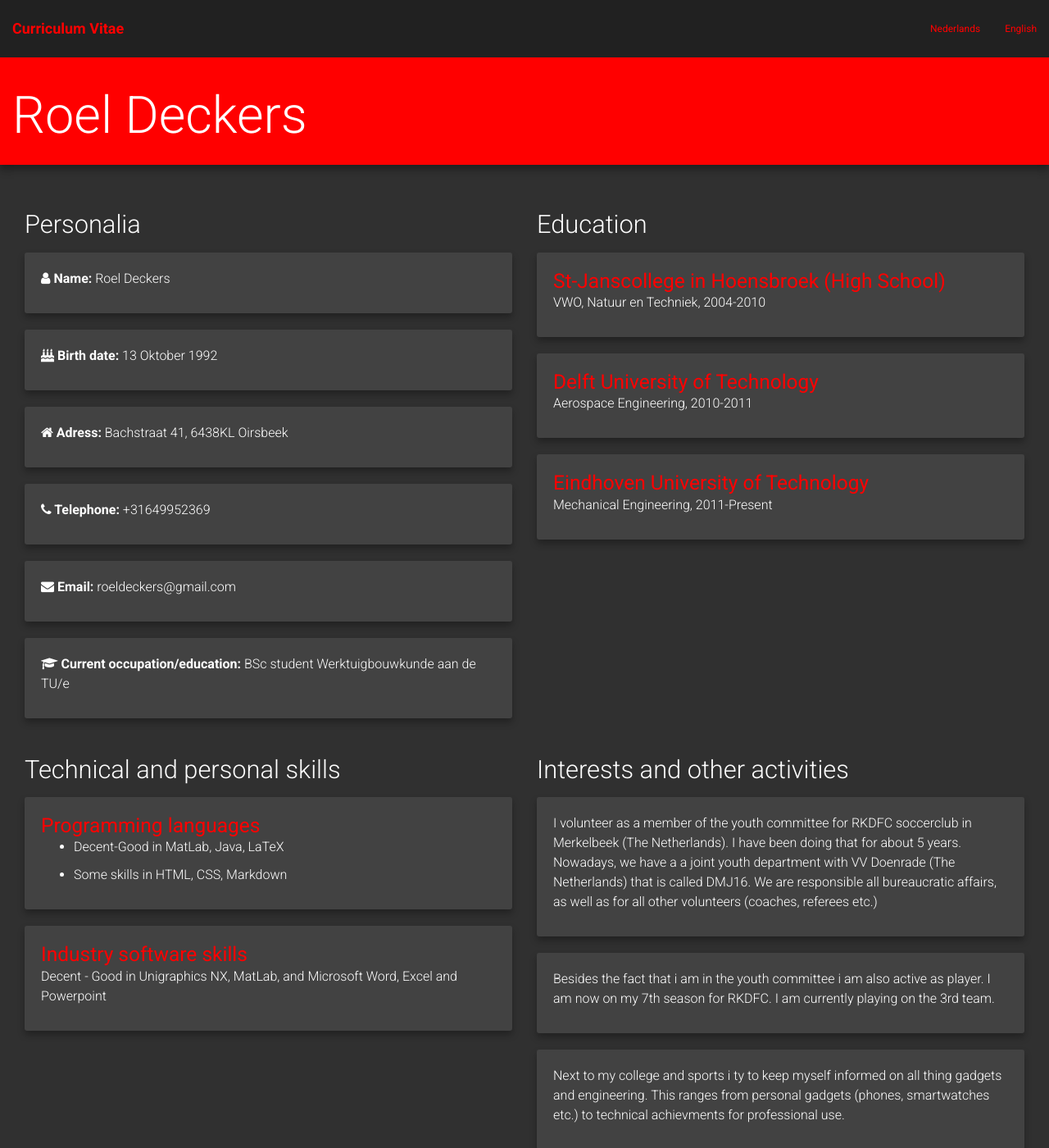
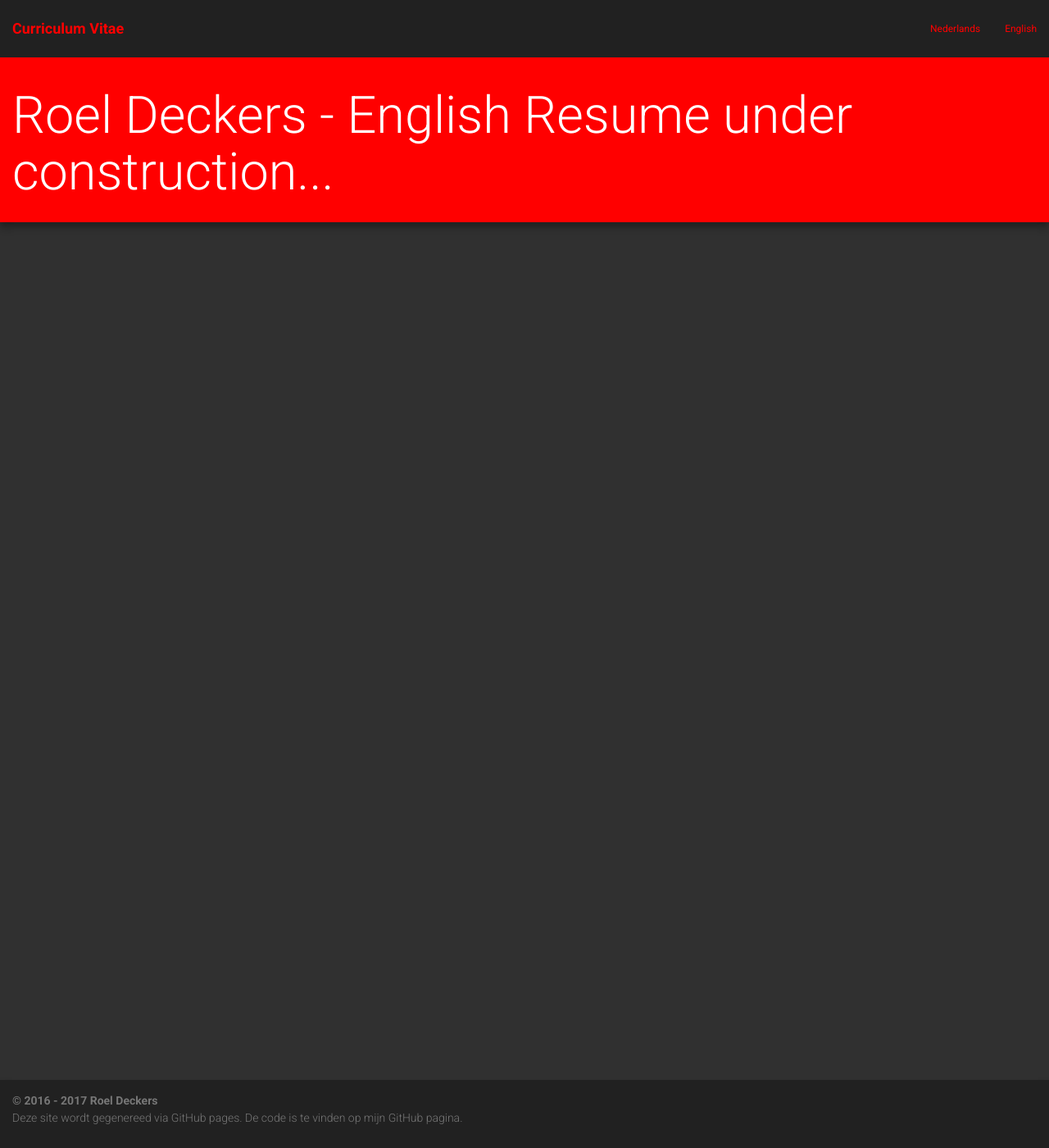
Before and after one commit to RoelD/CurriculumVitae, a Jekyll site: the page built from englishCV.html, in a window 1280 px wide and 1400 px high. Shown: the whole window at 82% size. Built offline with Jekyll 4.4.1, drawn with Linux system fonts in a browser that asks for light colours; nearby versions of some CDN libraries.

Commit message:
Engels: Laat even zitten tot nederlands af is

```diff
--- a/englishCV.html
+++ b/englishCV.html
@@ -4,107 +4,6 @@ layout: default
 
 <div class="jumbotron">
   <div class="container-fluid">
-    <h1>Roel Deckers</h1>
+    <h1>Roel Deckers - English Resume under construction...</h1>
   </div>
 </div>
-
-<div class="container-fluid">
-  <div class="col-sm-6">
-    <h2>Personalia</h2>
-    <div class="card">
-      <div class="card-content-1">
-        <p><b><i class="fa fa-user" aria-hidden="true"></i>  Name:</b> Roel Deckers</p>
-      </div>
-    </div>
-    <div class="card">
-      <div class="card-content-1">
-        <p><b><i class="fa fa-birthday-cake" aria-hidden="true"></i>  Birth date:</b> 13 Oktober 1992</p>
-      </div>
-    </div>
-    <div class="card">
-      <div class="card-content-1">
-        <p><b><i class="fa fa-home" aria-hidden="true"></i>  Adress:</b> Bachstraat 41, 6438KL Oirsbeek</p>
-      </div>
-    </div>
-    <div class="card">
-      <div class="card-content-1">
-        <p><b><i class="fa fa-phone" aria-hidden="true"></i>  Telephone:</b> +31649952369</p>
-      </div>
-    </div>
-    <div class="card">
-      <div class="card-content-1">
-        <p><b><i class="fa fa-envelope" aria-hidden="true"></i>  Email:</b> roeldeckers@gmail.com</p>
-      </div>
-    </div>
-    <div class="card">
-      <div class="card-content-1">
-        <p><b><i class="fa fa-graduation-cap" aria-hidden="true"></i>  Current occupation/education:</b> BSc student Werktuigbouwkunde aan de TU/e</p>
-      </div>
-    </div>
-  </div>
-  <div class="col-sm-6">
-    <h2>Education</h2>
-    <div class="card">
-      <div class="card-content-1">
-        <h3 class="card-title">St-Janscollege in Hoensbroek (High School)</h3>
-        <p>VWO, Natuur en Techniek, 2004-2010</p>
-      </div>
-    </div>
-    <div class="card">
-      <div class="card-content-1">
-        <h3 class="card-title">Delft University of Technology</h3>
-        <p>Aerospace Engineering, 2010-2011</p>
-      </div>
-    </div>
-    <div class="card">
-      <div class="card-content-1">
-        <h3 class="card-title">Eindhoven University of Technology</h3>
-        <p>Mechanical Engineering, 2011-Present</p>
-      </div>
-    </div>
-  </div>
-</div>
-
-<div class="container-fluid">
-  <div class="col-sm-6">
-    <h2>Technical and personal skills</h2>
-    <div class="card">
-      <div class="card-content-1">
-        <h3 class="card-title">Programming languages</h3>
-        <ul>
-          <li>
-            <p> Decent-Good in MatLab, Java, LaTeX</p>
-          </li>
-          <li>
-            <p> Some skills in HTML, CSS, Markdown</p>
-          </li>
-        </ul>
-      </div>
-    </div>
-    <div class="card">
-      <div class="card-content-1">
-        <h3 class="card-title">Industry software skills</h3>
-        <p>Decent - Good in Unigraphics NX, MatLab, and Microsoft Word, Excel and Powerpoint</p>
-      </div>
-    </div>
-  </div>
-  <div class="col-sm-6">
-    <h2>Interests and other activities</h2>
-    <div class="card">
-      <div class="card-content-1">
-        <p>I volunteer as a member of the youth committee for RKDFC soccerclub in Merkelbeek (The Netherlands). I have been doing that for about 5 years. Nowadays, we have a a joint youth department with VV Doenrade (The Netherlands) that is called DMJ16.
-          We are responsible all bureaucratic affairs, as well as for all other volunteers (coaches, referees etc.)</p>
-      </div>
-    </div>
-    <div class="card">
-      <div class="card-content-1">
-        <p>Besides the fact that i am in the youth committee i am also active as player. I am now on my 7th season for RKDFC. I am currently playing on the 3rd team.</p>
-      </div>
-    </div>
-    <div class="card">
-      <div class="card-content-1">
-        <p>Next to my college and sports i ty to keep myself informed on all thing gadgets and engineering. This ranges from personal gadgets (phones, smartwatches etc.) to technical achievments for professional use.</p>
-      </div>
-    </div>
-  </div>
-</div>
```
